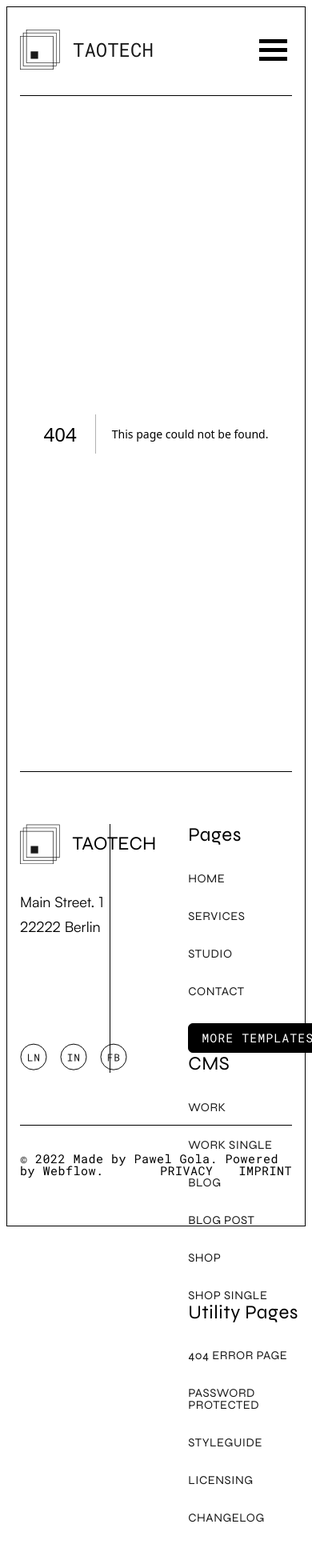
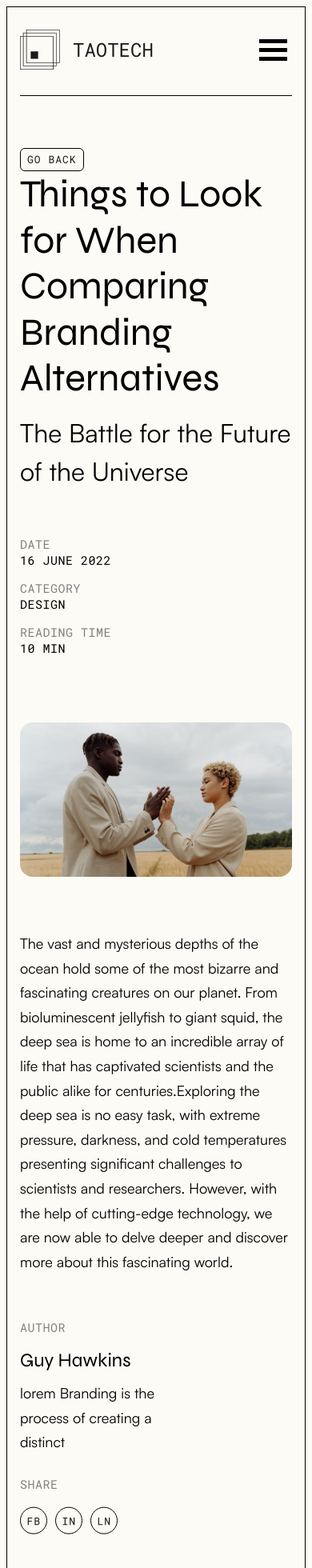
Before and after one commit to taodemy/website, a Next.js app: page /blog/1 in a window 390 px wide. Before the commit this address had no page. Shown: the top 1960 px of the page at 80% size. Before the commit the page ends 1906 px from the top, so only its background shows below. Built offline with nearby package versions, Linux system fonts and the light colour scheme.

Commit message:
enchance : responsive patches for single blog

```diff
--- a/components/Blog/BlogPosts.module.css
+++ b/components/Blog/BlogPosts.module.css
@@ -34,7 +34,7 @@
   display: flex;
   justify-content: space-between;
 }
-@media screen and (max-width: 1024px) {
+@media screen and (max-width: 1023px) {
   .blog_gallery__small_group__line_one,
   .blog_gallery__small_group__line_two {
     flex-direction: column;
--- a/components/general/InfoBlock/InfoBlock.module.css
+++ b/components/general/InfoBlock/InfoBlock.module.css
@@ -106,7 +106,7 @@
   pointer-events: none;
 }
 
-@media screen and (max-width: 1024px) {
+@media screen and (max-width: 1023px) {
   .info_block__title {
     grid-column: 1/4;
   }
--- a/pages/blogs/[id].tsx
+++ b/pages/blog/[id].tsx
@@ -8,6 +8,10 @@ import InfoItem from "@/components/general/InfoItem";
 import { fontSyne, fontSatoshi, fontRobotoMono } from "@/pages/_app";
 import Link from "next/link";
 import SocialMedia from "@/components/general/SocialMedia/SocialMedia";
+import EViewPortQuery from "@/constants/viewPortSize";
+import useMediaQuery from "@/hooks/useMediaQuery";
+
+const { PHONE } = EViewPortQuery;
 
 interface Blog {
   id: string;
@@ -28,6 +32,7 @@ export default function Blog() {
     const blog = blogs.data.find((blog) => blog.id === id);
     if (blog) setCurrentBlog(blog);
   }, [id]);
+  const isPhoneSize = useMediaQuery(PHONE);
 
   return currentBlog ? (
     <>
@@ -40,7 +45,11 @@ export default function Blog() {
           </Link>
         </div>
         <div className={`${styles.blog_title_text}`}>
-          <h1 className={`${fontSyne.className} global__heading--medium ${styles.blog_title_head}`}>
+          <h1
+            className={`${fontSyne.className}
+          ${isPhoneSize ? "global__heading-h2" : "global__heading--medium"}
+          ${styles.blog_title_head}`}
+          >
             {currentBlog.title}
           </h1>
           <p className={`${fontSatoshi.className} global__text-xlarge`}>{currentBlog.subtitle}</p>
--- a/styles/BlogSingle.module.css
+++ b/styles/BlogSingle.module.css
@@ -61,3 +61,32 @@
   display: flex;
   justify-content: flex-start;
 }
+
+@media screen and (max-width: 1023px) {
+  .blog_title_section {
+    flex-direction: column;
+  }
+  .blog_title_text {
+    width: 100%;
+  }
+  .blog_title_aside {
+    margin-top: 60px;
+    width: 100%;
+  }
+  .blog_content_blank {
+    display: none;
+  }
+}
+
+@media screen and (max-width: 734px) {
+  .blog_content_section {
+    flex-direction: column;
+  }
+  .blog_content_text {
+    width: 100%;
+  }
+  .blog_content_aside {
+    margin-top: 60px;
+    width: 50%;
+  }
+}
```
Also changed, not shown: pages/blog/index.tsx (renamed from pages/blog.tsx), 1 other file (tests, documents, lock files or other folders).
